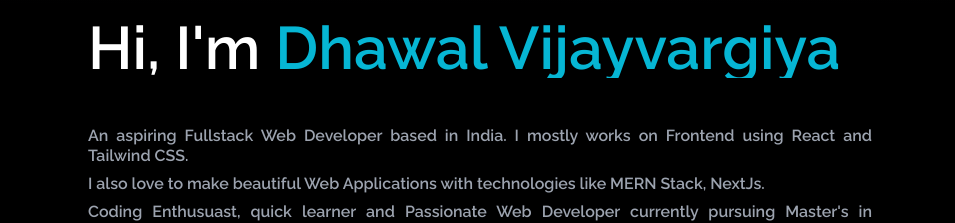
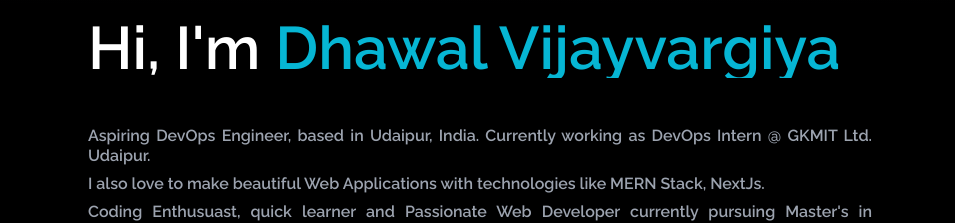
Before and after one commit to dhawal-793/DevFolio, a React (Vite) app: page / in a window 1280 px wide. Shown: the part 1260-1483 px from the top of the page, without its empty margins (160-1115 px from the left). Built offline with nearby package versions, Linux system fonts and the light colour scheme.

Commit message:
Updated About section.

```diff
--- a/src/App.jsx
+++ b/src/App.jsx
@@ -10,7 +10,7 @@ import BackToTopButton from "./components/BackToTopButton";
 
 const App = () => {
   return (
-    <div>
+    <>
       <Navbar />
       <Home />
       <About />
@@ -19,7 +19,7 @@ const App = () => {
       <Contact />
       <Footer />
       <BackToTopButton />
-    </div>
+    </>
   );
 };
 
--- a/src/components/About.jsx
+++ b/src/components/About.jsx
@@ -42,22 +42,18 @@ const About = () => {
           </AnimatedWrapper>
           <div className="text-gray-400 py-4 space-y-2 md:space-y-2 md:pt-8 lg:pt-12 font-semibold text-justify">
             <AnimatedWrapper>
-              {" "}
               <p className="leading-tight">
-                An aspiring Fullstack Web Developer based in India. I mostly
-                works on Frontend using React and Tailwind CSS.
+                Aspiring DevOps Engineer, based in Udaipur, India.
+                Currently working as DevOps Intern @ GKMIT Ltd. Udaipur.
               </p>
             </AnimatedWrapper>
             <AnimatedWrapper>
-              {" "}
               <p className="leading-tight">
-                {" "}
                 I also love to make beautiful Web Applications with technologies
                 like MERN Stack, NextJs.
               </p>
             </AnimatedWrapper>
             <AnimatedWrapper>
-              {" "}
               <p className="leading-tight">
                 Coding Enthusuast, quick learner and Passionate Web Developer
                 currently pursuing Master's in Computer Applications at
```
